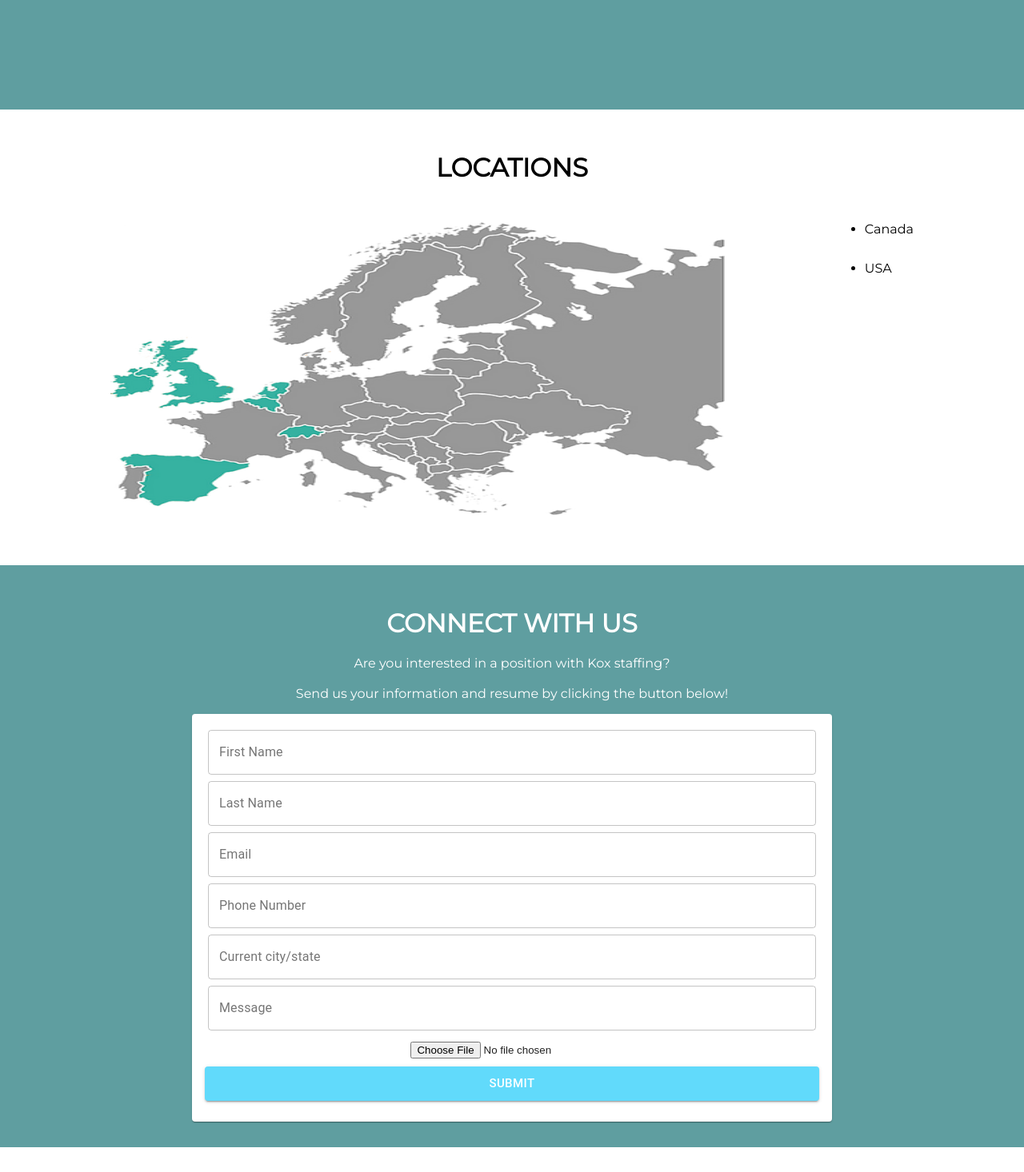
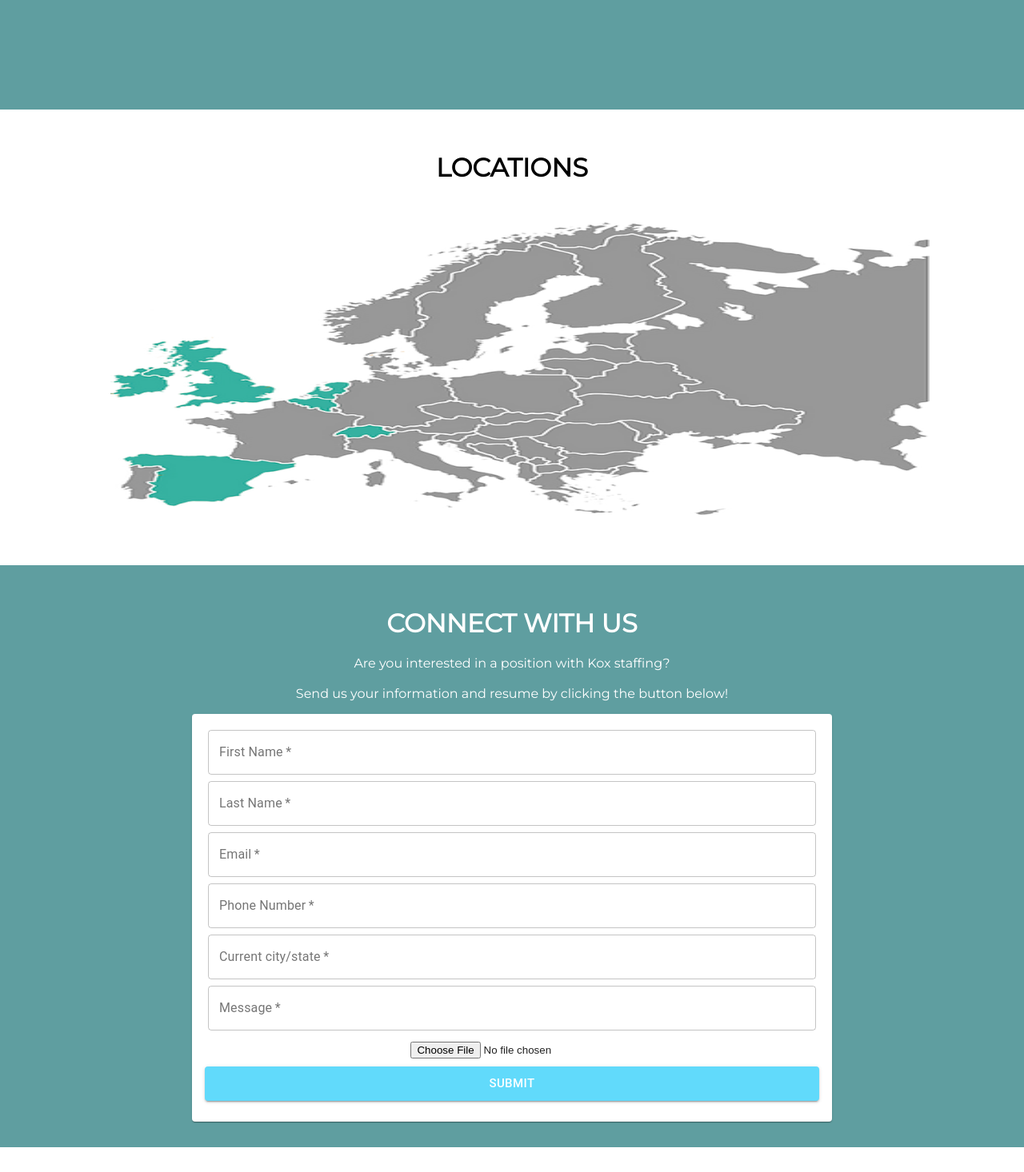
Before and after one commit to ochudidesterio/kox-staffing, a React (Create React App) app: page /app/ in a window 1280 px wide. Shown: the part 2140-3606 px from the top of the page at 80% size. Built offline with nearby package versions, Linux system fonts and the light colour scheme.

Commit message:
required

```diff
--- a/src/components/body/body.css
+++ b/src/components/body/body.css
@@ -76,12 +76,12 @@ display: flex;
 }
 
 .map-img{
-  width: 60vw;
+  width: 80vw;
   height: 400px;
 }
-/* .body-content-location-right{
+.body-content-location-right{
   display: none;
-} */
+}
 .body-content-location>.location{
   display: flex;
   width: 50vw;
--- a/src/components/contactus/ContactUs.js
+++ b/src/components/contactus/ContactUs.js
@@ -21,6 +21,7 @@ function ContactUs() {
   const dispatch = useDispatch();
   const history = useHistory()
   let [postData, setPostData] = useState(initState);
+  const [errors] = useState({});
 
   const handleSubmit = (e) => {
     e.preventDefault();
@@ -50,12 +51,14 @@ function ContactUs() {
         className={`${classes.root} ${classes.form}`}
         onSubmit={handleSubmit}
       >
+        {errors.firstname}
         <TextField
           name="firstname"
           label="First Name"
           type='text'
           variant="outlined"
           fullWidth
+          required={true}
           value={postData.firstname}
            onChange={(e) => handleChange(e)}
         />
@@ -65,6 +68,7 @@ function ContactUs() {
           label="Last Name"
           variant="outlined"
           fullWidth
+          required
           value={postData.lastname}
           onChange={(e) => handleChange(e)}
         />
@@ -73,6 +77,7 @@ function ContactUs() {
           name="email"
           label="Email"
           variant="outlined"
+          required
           value={postData.email}
           fullWidth
           onChange={(e) => handleChange(e)}
@@ -83,6 +88,7 @@ function ContactUs() {
           label="Phone Number"
           variant="outlined"
           fullWidth
+          required
           value={postData.phonenumber}
           onChange={(e) => handleChange(e)}
         />
@@ -91,6 +97,7 @@ function ContactUs() {
           label="Current city/state"
           variant="outlined"
           fullWidth
+          required
           value={postData.city}
           onChange={(e) => handleChange(e)}
         />
@@ -99,6 +106,7 @@ function ContactUs() {
           label="Message"
           variant="outlined"
           multiline
+          required
           fullWidth
           value={postData.message}
           onChange={(e) => handleChange(e)}
@@ -107,6 +115,7 @@ function ContactUs() {
           <Filebase
             type="file"
             multiple={false}
+            required
             onDone={({ base64 }) =>
               setPostData({ ...postData, selectedFile: base64 })
             }
--- a/src/components/contactus/style.js
+++ b/src/components/contactus/style.js
@@ -24,4 +24,10 @@ export default makeStyles((theme) => ({
     marginBottom: 10,
     backgroundColor:"#61dafb"
   },
+  [theme.breakpoints.down('sm')]:{
+    paper:{
+    width:'75vw',
+    margin:'auto'
+  }
+  }
 }));
```
